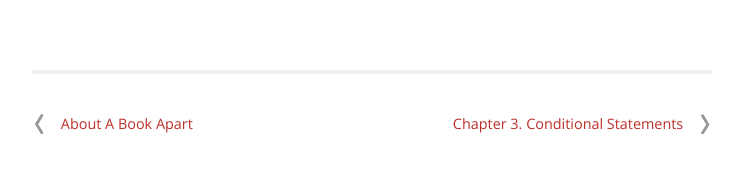
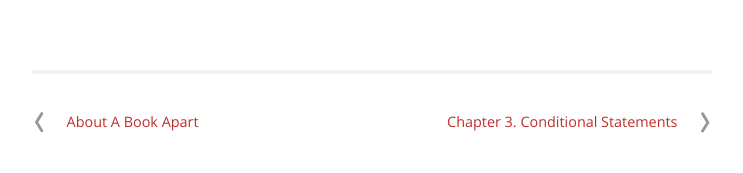
Before and after one commit to Wilto/a-book-departs, an Eleventy site: page _src/chapter/cover.md in a window 1280 px wide. Shown: the part 1046-1219 px from the top of the page, 268-1011 px from the left. Built offline with nearby package versions, Linux system fonts and the light colour scheme; Eleventy itself is replaced by a stand-in of ours; files that its build step writes are made by us from their sources; files whose address does not match are found by name; a web font is replaced by a local one; what @jamshop/eleventy-filter-dump would draw is missing.

Commit message:
Cleaning up the next/prev nav styles.

```diff
--- a/_src/_assets/css/layout.scss
+++ b/_src/_assets/css/layout.scss
@@ -167,21 +167,37 @@ figure {
 }
 
 .inner-nav {
-	padding-top: 2.5em;
+	padding-top: 1.5em;
+	span {
+		flex: 1 1 auto;
+	}
 	a {
 		display: flex;
 		flex-wrap: no-wrap;
 		flex-direction: row;
-		align-items: center;
-
+		padding: 1em 0;
 		svg {
 			height: 2.5ch;
 			width: 1em;
-			margin-left: 1em;
+			transition: margin .2s ease-in-out;
 		}
-		&.chap-prev svg {
-			transform: rotate(180deg);
-			margin: 0 1em 0 0;
+		&.chap-next {
+			justify-content: flex-end;
+			svg {
+				margin-left: 1.4em;
+			}
+			&:hover svg {
+				margin-left: 1em;
+			}
+		}
+		&.chap-prev {
+			svg {
+				transform: rotate(180deg);
+				margin-right: 1.4em;
+			}
+			&:hover svg {
+				margin-right: 1em;
+			}
 		}
 	}
 	[aria-hidden] {
```
